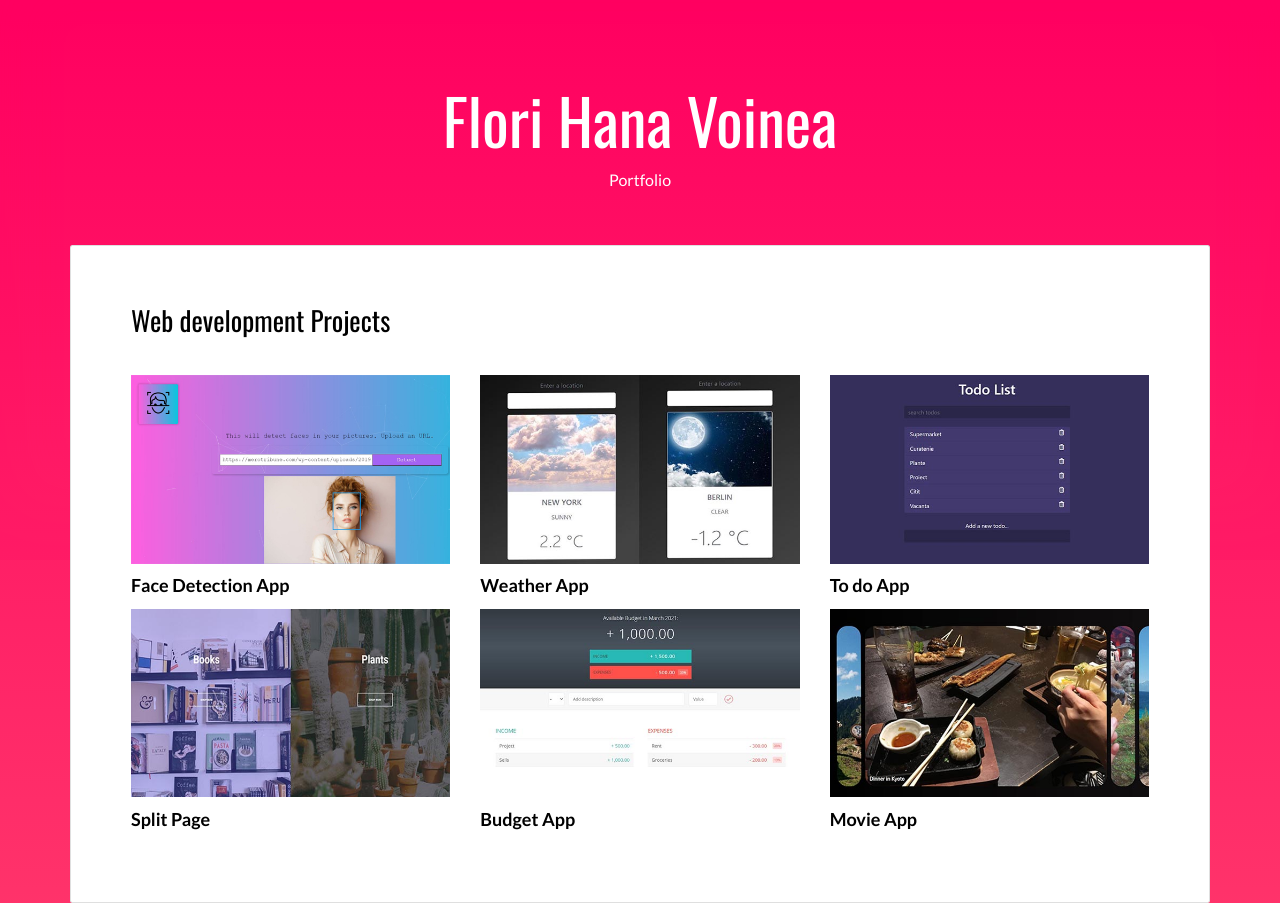
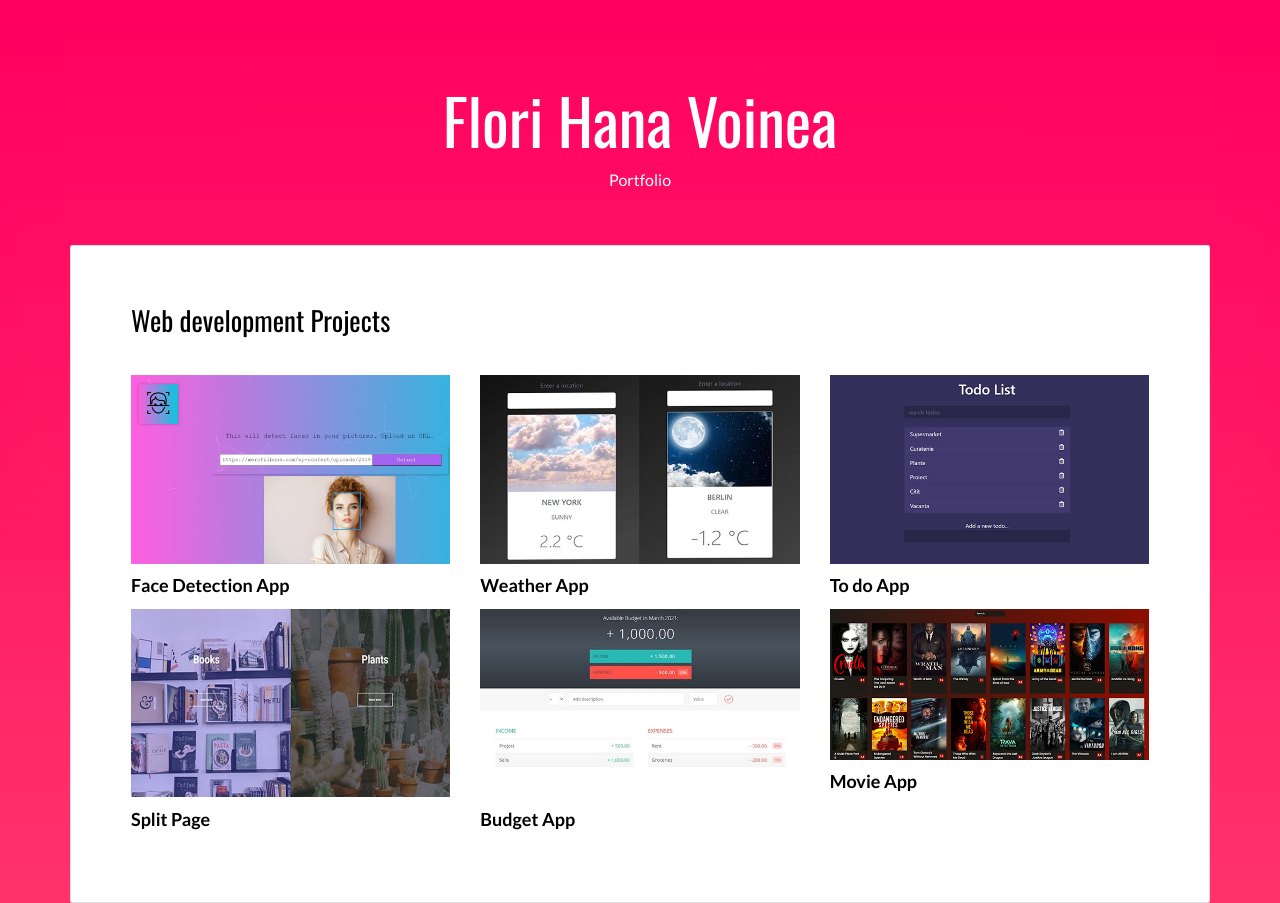
Before and after one commit to HanaVoinea/portfolio, a plain HTML site: page index.html in a window 1280 px wide. Shown: the top 903 px of the page. Drawn offline with nearby package versions, Linux system fonts and the light colour scheme.

Commit message:
Update index.html

```diff
--- a/index.html
+++ b/index.html
@@ -72,7 +72,7 @@
               </div>
               <div class="col-md-4">
                 <a href="https://hanavoinea.github.io/movieApp/" target="_blank">
-                <img src="./assets/images/img-07.jpg" class="img-responsive" alt="">
+                <img src="./assets/images/moviea.jpg" class="img-responsive" alt="">
                 <h3 class="h5">Movie App</h3></a>
 
               </div>
```
